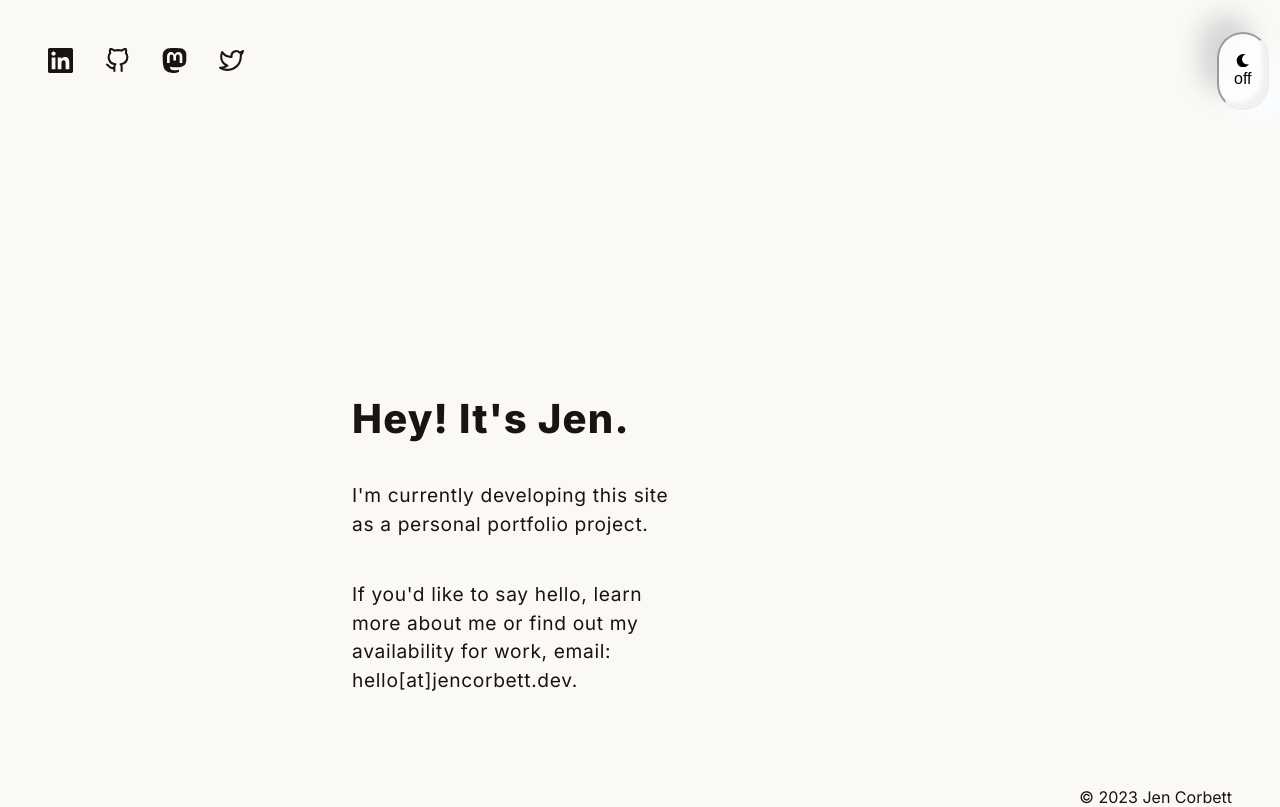
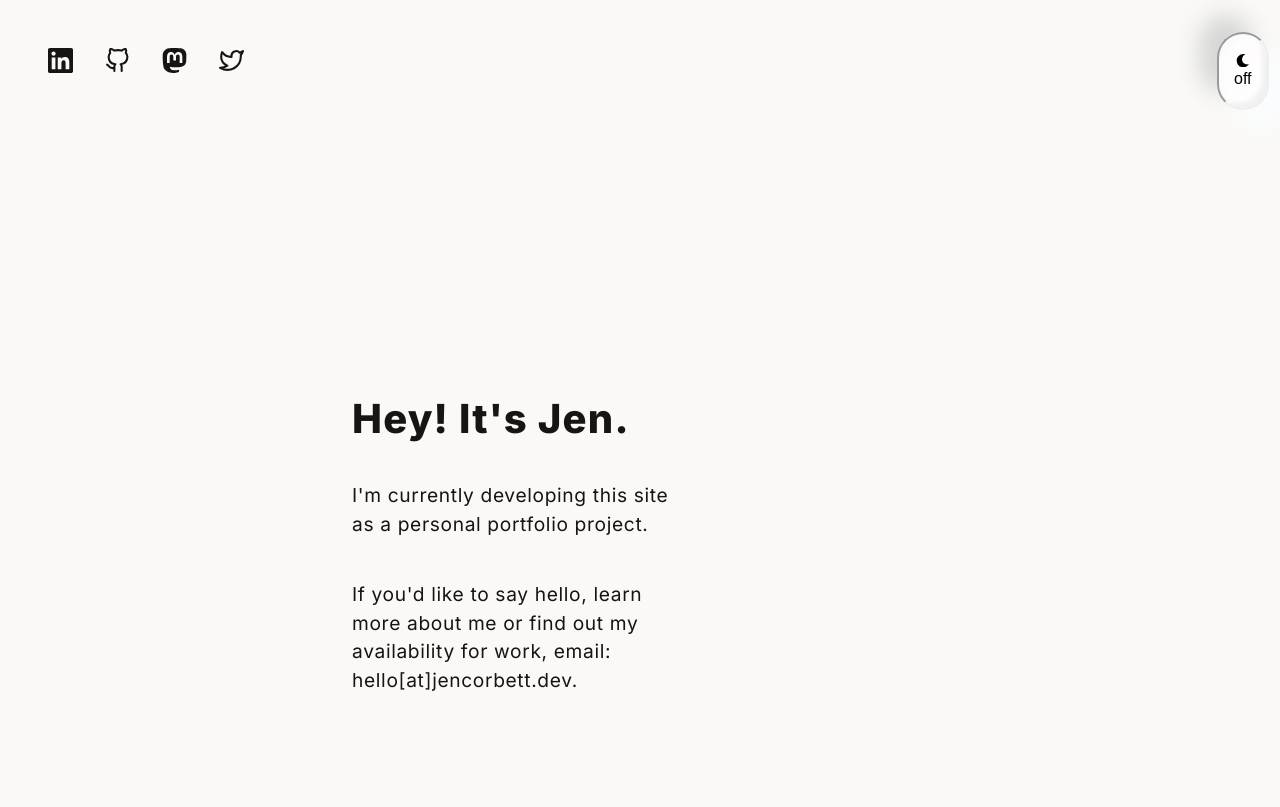
Before and after one commit to ajenstory/jencorbett.dev, a Next.js app in the folder app/: page / in a window 1280 px wide. Built offline with nearby package versions, Linux system fonts and the light colour scheme.

Commit message:
Remove footer

```diff
--- a/app/components/layout.js
+++ b/app/components/layout.js
@@ -3,7 +3,7 @@ import { Inter } from "next/font/google";
 
 import Link from "next/link.js";
 import MainContent from "./mainContent.js";
-import Footer from "./footer.js";
+// import Footer from "./footer.js";
 import NavBar from "./navbar.js";
 import Header from "./header";
 
@@ -43,7 +43,6 @@ const Layout = ({ children, page, home }) => (
         {/* {home && <Link href="/posts">Go to blog</Link>} */}
         {page && <Link href="/">← Back to home</Link>}
       </nav>
-      <Footer />
     </div>
   </div>
 );
```
